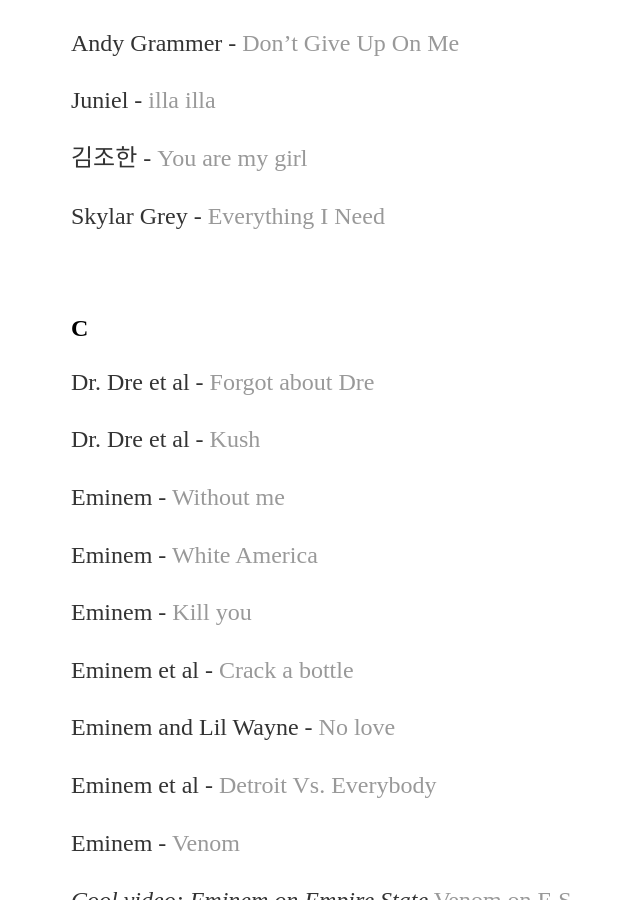
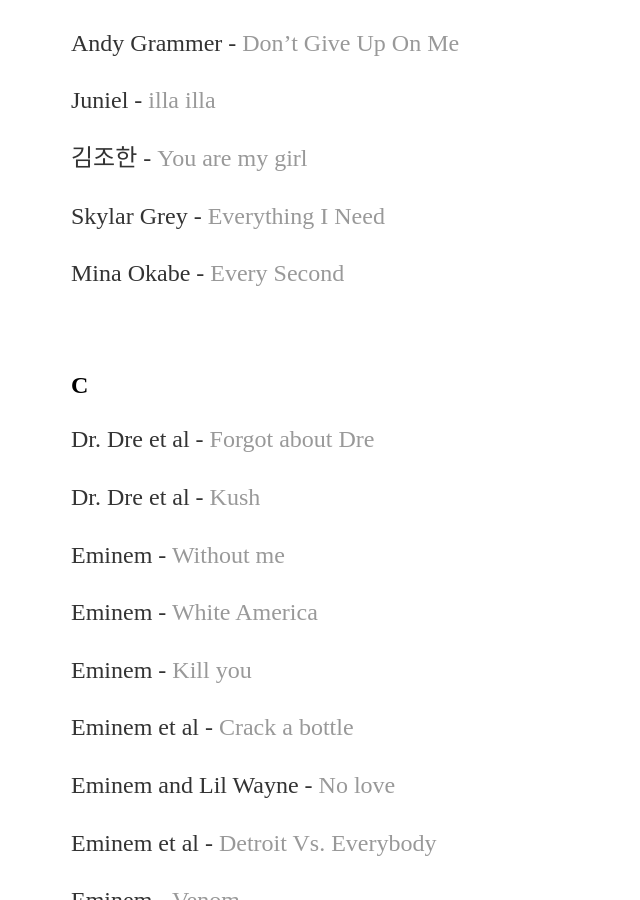
Before and after one commit to yjkweon24/yjkweon24.github.io, a Jekyll site: the page built from _posts/2018-10-23-songs-that-i-love.md, in a window 1280 px wide and 900 px high, scrolled down 13182 px. Shown: the whole window, without its empty margins (121-761 px from the left). Built offline with Jekyll 4.4.1, drawn with Linux system fonts in a browser that asks for light colours.

Commit message:
Update 2018-10-23-songs-that-i-love.md

```diff
--- a/_posts/2018-10-23-songs-that-i-love.md
+++ b/_posts/2018-10-23-songs-that-i-love.md
@@ -458,6 +458,8 @@
 
 Skylar Grey - [Everything I Need](https://www.youtube.com/watch?v=9thM5gLs2tg&ab_channel=WaterTowerMusic)
 
+Mina Okabe - [Every Second](https://www.youtube.com/watch?v=5zjTR7BVVBY&ab_channel=MinaOkabeVEVO)
+
 <br>
 
 ## C
```
